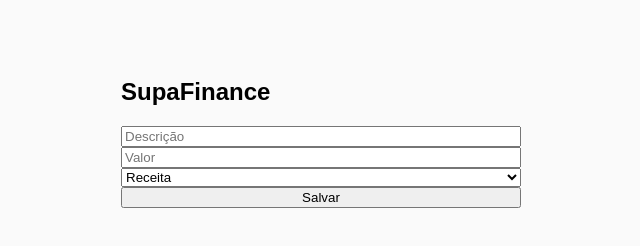
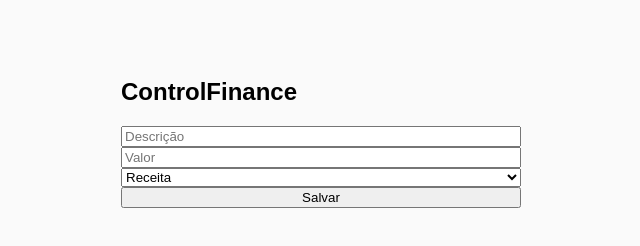
Before and after one commit to Italom11/ControlFinance, a plain HTML site: page index.html in a window 1280 px wide. Shown: the full height of the page, 319-959 px from the left. Drawn offline with nearby package versions, Linux system fonts and the light colour scheme; no server answers.

Commit message:
Rename SupaFinance to ControlFinance in index.html

```diff
--- a/index.html
+++ b/index.html
@@ -2,7 +2,7 @@
 <html lang="pt-br">
 <head>
     <meta charset="UTF-8">
-    <title>SupaFinance</title>
+    <title>ControlFinance</title>
     <script src="https://cdn.jsdelivr.net/npm/@supabase/supabase-js@2"></script>
     <style>
         body { font-family: sans-serif; display: flex; flex-direction: column; align-items: center; background-color: #fafafa; }
@@ -16,7 +16,7 @@
 </head>
 <body>
     <div id="app">
-        <h2>SupaFinance</h2>
+        <h2>ControlFinance</h2>
         <div class="form-grupo">
             <input type="text" id="desc" placeholder="Descrição">
             <input type="number" id="valor" placeholder="Valor">
```
